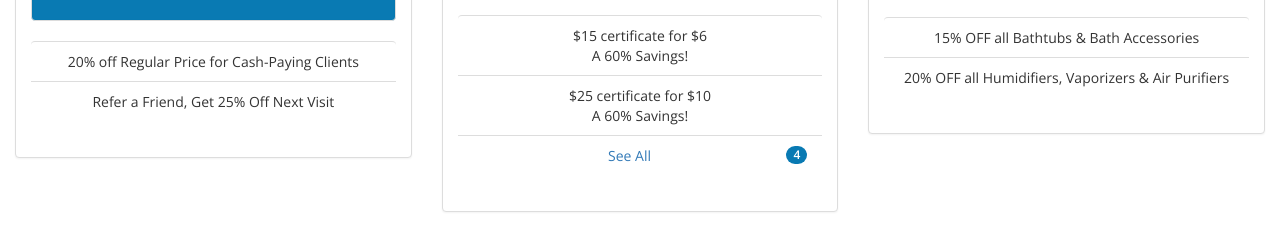
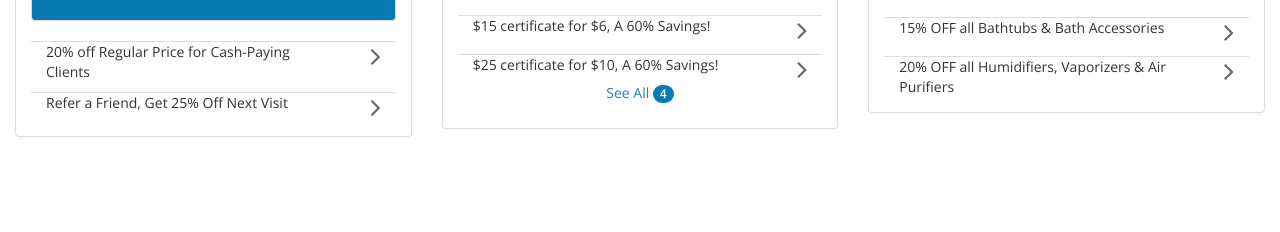
Before and after one commit to andrewTT/datasphere-challenge, a plain HTML site: page index.html in a window 1280 px wide. Shown: the part 610-842 px from the top of the page. After the commit the page ends 800 px from the top, so only its background shows below. Drawn offline with nearby package versions, Linux system fonts and the light colour scheme.

Commit message:
Finished Template

```diff
--- a/index.html
+++ b/index.html
@@ -11,7 +11,8 @@
   <link rel="icon" href="//cdn.localsaver.com/img/favicon.ico" type="image/ico" />
   <link rel="stylesheet" href="//maxcdn.bootstrapcdn.com/bootstrap/3.3.6/css/bootstrap.min.css">
   <link rel="stylesheet" href="//maxcdn.bootstrapcdn.com/bootstrap/3.3.6/css/bootstrap-theme.min.css">
-  <link href="//fonts.googleapis.com/css?family=Open+Sans:400,600,300" rel="stylesheet">
+  <link rel="stylesheet" href="//maxcdn.bootstrapcdn.com/font-awesome/4.5.0/css/font-awesome.min.css">
+  <link rel="stylesheet" href="//fonts.googleapis.com/css?family=Open+Sans:400,600,300">
 
   <style type="text/css">
 	body{
@@ -22,7 +23,6 @@
 	}
 	h2{
 		font-size: 26px;
-		color: #666;
 	}
 	#header{
 		background: #097ab3;
@@ -77,6 +77,22 @@
 	#deals .list-group-item{
 		border: 0px;
 		border-top: 1px solid #ddd;
+		text-align: left;
+	}
+	#deals .list-group-item i{
+		color: #666;
+		font-size: 2em;
+	}
+
+	#deals .deal-coupon{
+		border: 0px;
+		border-top: 1px solid #ddd;
+		text-align: left;
+		margin: 10px auto 0px;
+	}
+	#deals .deal-coupon i{
+		color: #666;
+		font-size: 2em;
 	}
   </style>
  </head>
@@ -95,7 +111,7 @@
 		<div class="row">
 			<div class="col-xs-12">
 				<h1>Coupons &amp; Deals near You</h1>
-				<h2>+3,600 Matches Found</h2>
+				<h2 class="text-muted">+3,600 Matches Found</h2>
 			</div>
 		</div>
 
@@ -120,10 +136,15 @@
 								<div class="col-xs-7 deal-category" data-deal-category="">Nutritionists</div>
 							</div>
 							<div class="deal-business-name well" data-deal-business-name="">Sound Nourishment Nutritional Counseling</div>
-							<ul class="list-group">
-								<li class="list-group-item">20% off Regular Price for Cash-Paying Clients</li>
-								<li class="list-group-item">Refer a Friend, Get 25% Off Next Visit</li>
-							</ul>
+							<div class="row deal-coupon">
+								<div class="col-xs-10">20% off Regular Price for Cash-Paying Clients</div>
+								<div class="col-xs-2"><i class="fa fa-angle-right pull-right"></i></div>
+							</div>
+							<div class="row deal-coupon">
+								<div class="col-xs-10">Refer a Friend, Get 25% Off Next Visit</div>
+								<div class="col-xs-2"><i class="fa fa-angle-right pull-right"></i></div>
+							</div>
+
 						</div>
 					</div>
 				</div>
@@ -150,11 +171,15 @@
 								<div class="col-xs-7 deal-category" data-deal-category="">Indian Resturaunts</div>
 							</div>
 							<div class="deal-business-name well" data-deal-business-name="">Maharaja Cusine of India</div>
-							<ul class="list-group">
-								<li class="list-group-item">$15 certificate for $6<br />A 60% Savings!</li>
-								<li class="list-group-item">$25 certificate for $10<br />A 60% Savings!</li>
-								<li class="list-group-item text-primary">See All <span class="badge">4</span></li>
-							</ul>
+							<div class="row deal-coupon">
+								<div class="col-xs-10">$15 certificate for $6, A 60% Savings!</div>
+								<div class="col-xs-2"><i class="fa fa-angle-right pull-right"></i></div>
+							</div>
+							<div class="row deal-coupon">
+								<div class="col-xs-10">$25 certificate for $10, A 60% Savings!</div>
+								<div class="col-xs-2"><i class="fa fa-angle-right pull-right"></i></div>
+							</div>
+							<p class="text-primary">See All <span class="badge">4</span></p>
 						</div>
 					</div>
 				</div>
@@ -181,10 +206,14 @@
 								<div class="col-xs-7 deal-category" data-deal-category="">Toy Store</div>
 							</div>
 							<div class="deal-business-name well" data-deal-business-name="">Toys R Us</div>
-							<ul class="list-group">
-								<li class="list-group-item">15% OFF all Bathtubs &amp; Bath Accessories</li>
-								<li class="list-group-item">20% OFF all Humidifiers, Vaporizers &amp; Air Purifiers</li>
-							</ul>
+							<div class="row deal-coupon">
+								<div class="col-xs-10">15% OFF all Bathtubs &amp; Bath Accessories</div>
+								<div class="col-xs-2"><i class="fa fa-angle-right pull-right"></i></div>
+							</div>
+							<div class="row deal-coupon">
+								<div class="col-xs-10">20% OFF all Humidifiers, Vaporizers &amp; Air Purifiers</div>
+								<div class="col-xs-2"><i class="fa fa-angle-right pull-right"></i></div>
+							</div>
 						</div>
 					</div>
 				</div>
```
